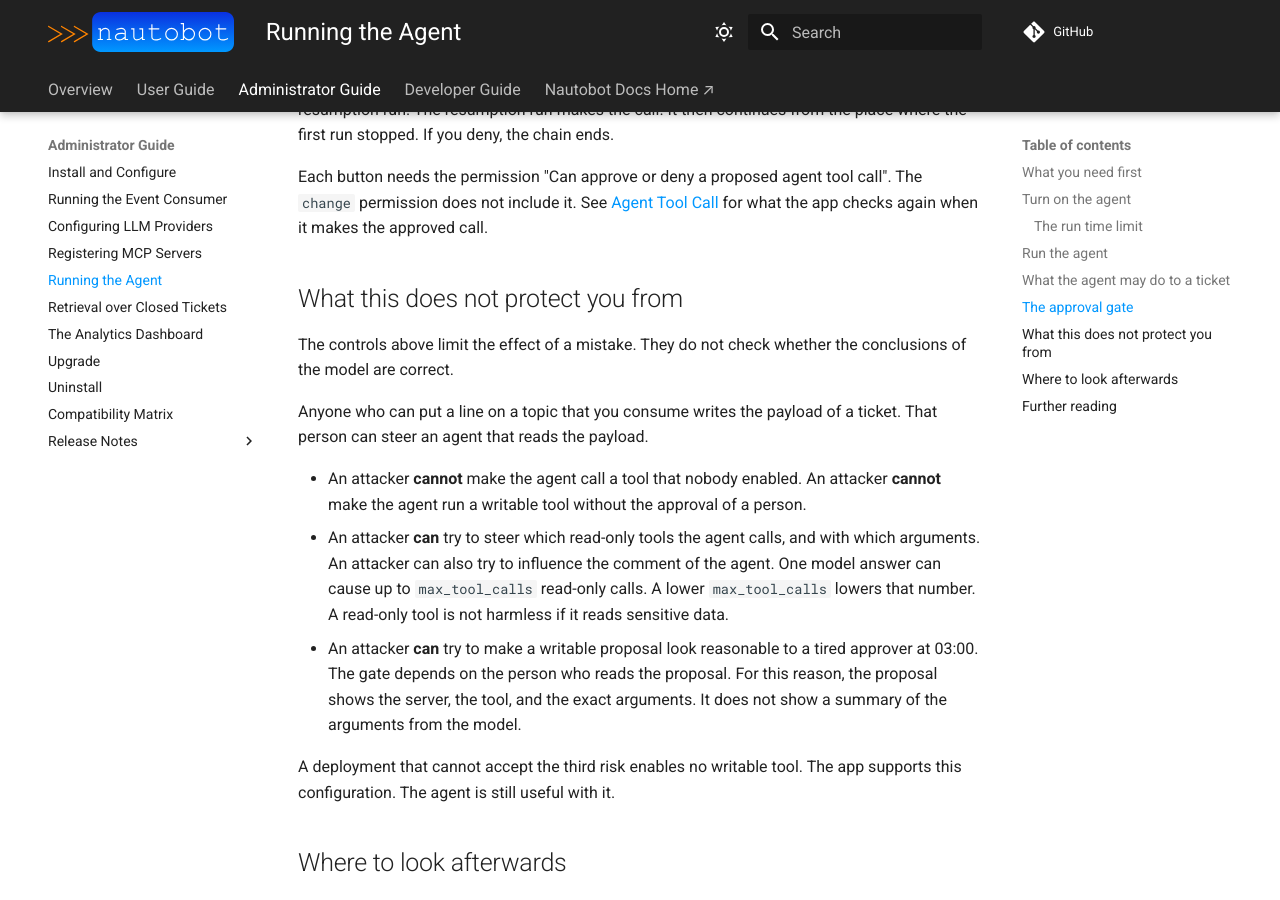
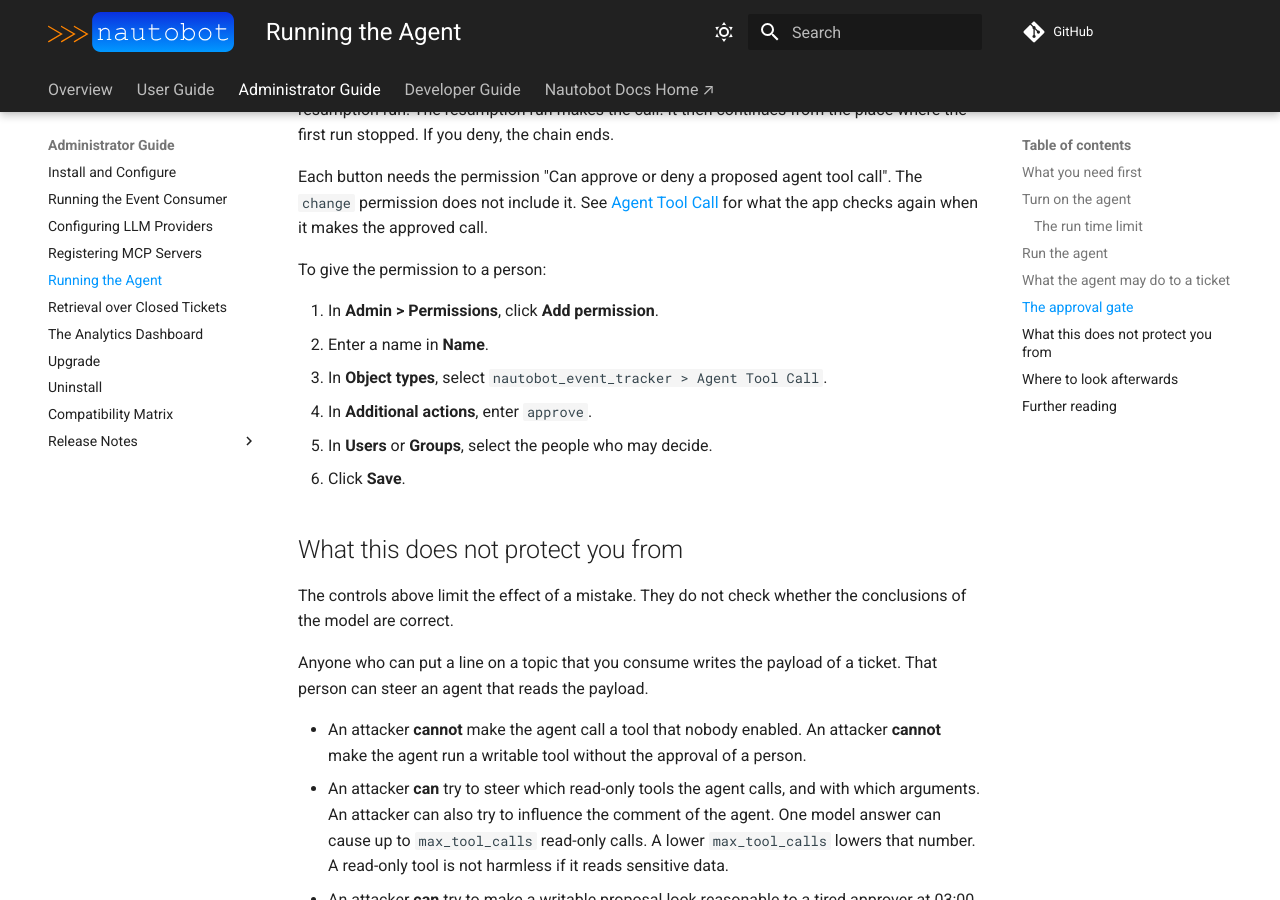
Before and after one commit to jtdub/nautobot-app-event-tracker, an MkDocs documentation site: the page built from docs/admin/agents.md, in a window 1280 px wide and 900 px high, scrolled down 4699 px. Built offline with MkDocs 1.6.1 and Material for MkDocs 9.7.7, drawn with Linux system fonts in a browser that asks for light colours; comment, search, counter and statistics services are not loaded.

Commit message:
57: Add the steps to grant the approval permission

```diff
--- a/docs/admin/agents.md
+++ b/docs/admin/agents.md
@@ -163,6 +163,15 @@ Each button needs the permission "Can approve or deny a proposed agent tool call
 does not include it. See [Agent Tool Call](../models/agenttoolcall.md) for what the app checks again when it
 makes the approved call.
 
+To give the permission to a person:
+
+1. In **Admin > Permissions**, click **Add permission**.
+2. Enter a name in **Name**.
+3. In **Object types**, select `nautobot_event_tracker > Agent Tool Call`.
+4. In **Additional actions**, enter `approve`.
+5. In **Users** or **Groups**, select the people who may decide.
+6. Click **Save**.
+
 ## What this does not protect you from
 
 The controls above limit the effect of a mistake. They do not check whether the conclusions of the model are correct.
```
